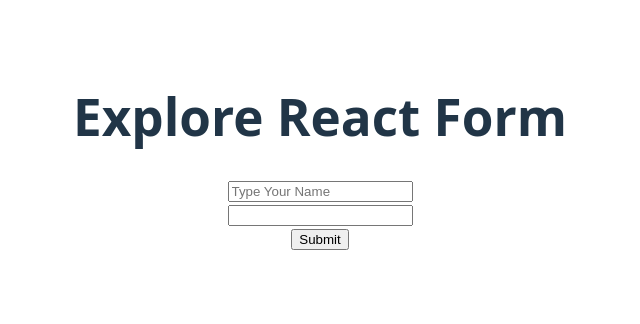
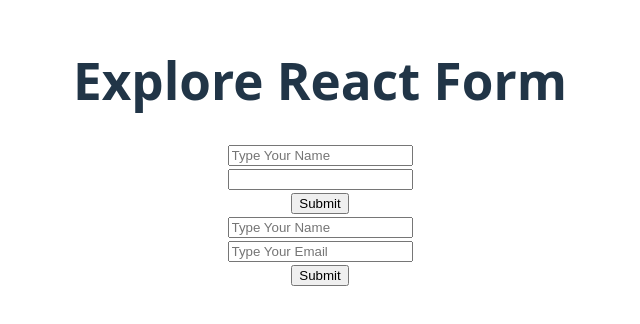
Before and after one commit to Rayhan-Rony/explore-react-form, a React (Vite) app: page / in a window 1280 px wide. Shown: the part 248-572 px from the top of the page, without its empty margins (320-960 px from the left). Built offline with nearby package versions, Linux system fonts and the light colour scheme.

Commit message:
explore form action and access data with with form action option

```diff
--- a/src/App.jsx
+++ b/src/App.jsx
@@ -1,4 +1,5 @@
 import "./App.css";
+import FormAction from "./Components/FormAction/FormAction";
 import SimpleForm from "./Components/SimpleForm/SimpleForm";
 
 function App() {
@@ -6,6 +7,7 @@ function App() {
     <>
       <h1>Explore React Form</h1>
       <SimpleForm></SimpleForm>
+      <FormAction></FormAction>
     </>
   );
 }
--- a/src/Components/-----get-----form-data.js
+++ b/src/Components/-----get-----form-data.js
@@ -1,2 +1,3 @@
 // access form data
 // 1. e.target.inputFieldName.value
+// 2. formData.get("inputFieldName")
--- /dev/null
+++ b/src/Components/FormAction/FormAction.jsx
@@ -0,0 +1,21 @@
+import React from "react";
+
+const FormAction = () => {
+  const handleFormAction = (formData) => {
+    console.log(formData.get("name"));
+    console.log(formData.get("email"));
+  };
+  return (
+    <div>
+      <form action={handleFormAction}>
+        <input type="text" name="name" placeholder="Type Your Name" />
+        <br />
+        <input type="email" name="email" placeholder="Type Your Email" id="" />
+        <br />
+        <input type="submit" value="Submit" />
+      </form>
+    </div>
+  );
+};
+
+export default FormAction;
```
